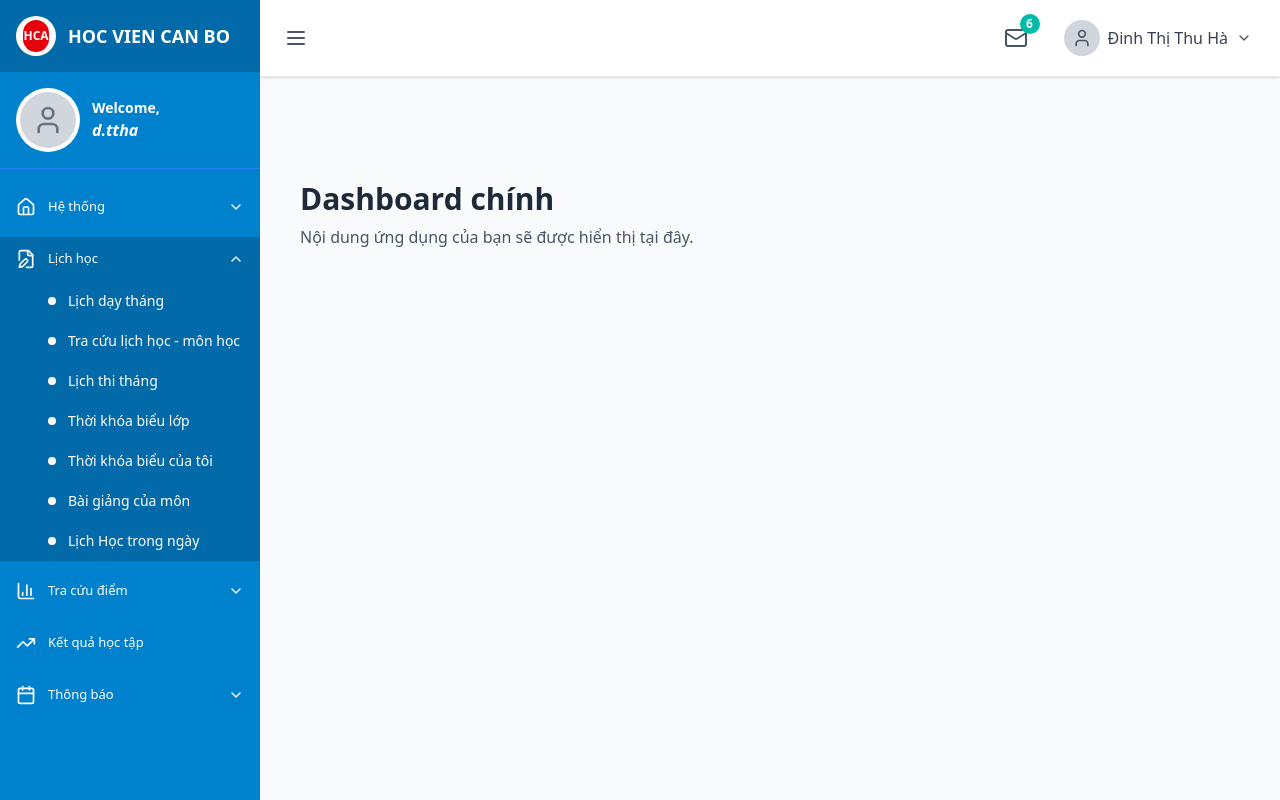
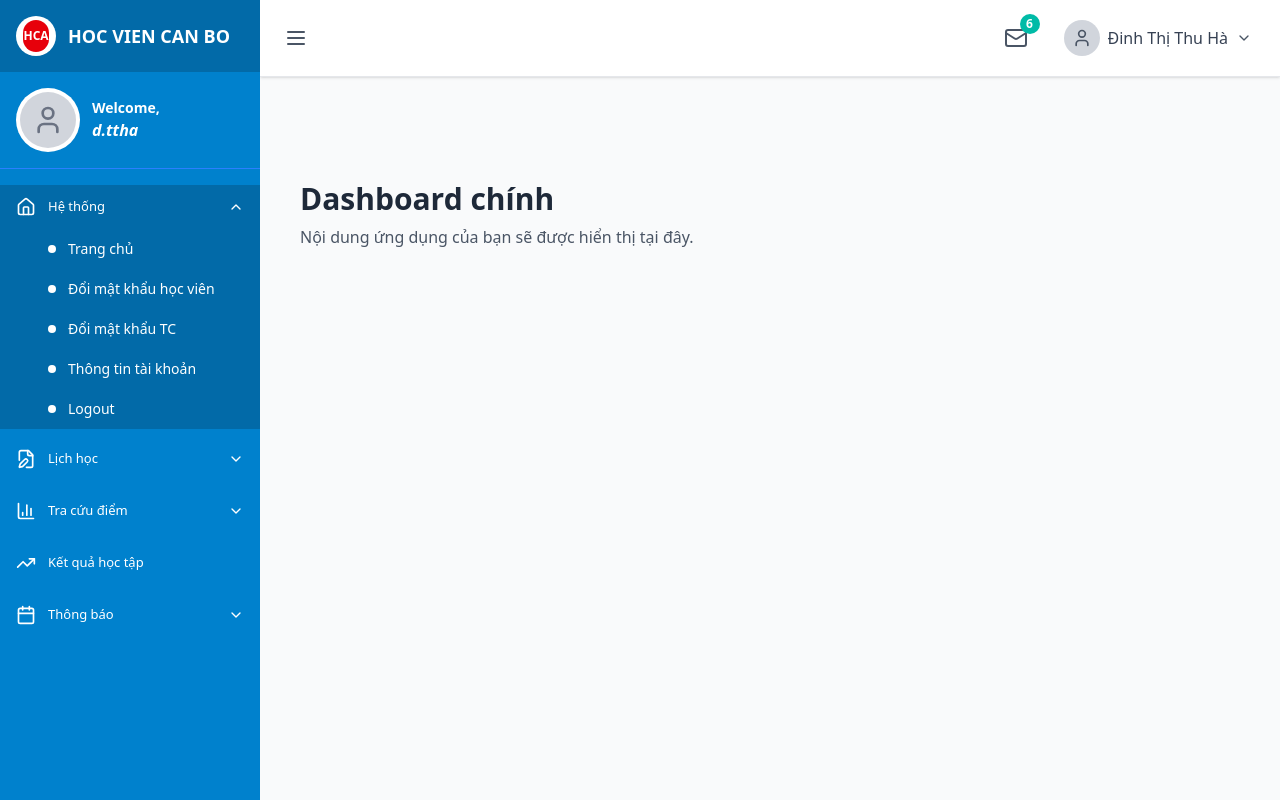
Before and after one commit to nmtien1801/HocVienCanBo, a React (Vite) app: page /dashboard in a window 1280 px wide. Built offline with nearby package versions, Linux system fonts and the light colour scheme.

Commit message:
update cây thư mục

```diff
--- a/src/App.jsx
+++ b/src/App.jsx
@@ -1,104 +1,9 @@
 import React, { useEffect, useRef, useState } from "react";
-import {
-  BrowserRouter as Router,
-  Routes,
-  Route,
-  Navigate,
-  Outlet,
-} from "react-router-dom";
-import { ToastContainer } from "react-toastify";
-import SlideBar from "./pages/slideBar/Sidebar";
-import Header from "./pages/header/Header";
-
-const useSelector = (selector) => {
-  const mockState = {
-    auth: { isAuthenticated: true },
-  };
-  return selector(mockState);
-};
-const useDispatch = () => () => console.log('Dispatch MOCK called');
-
-const Login = () => (
-  <div className="flex justify-center items-center h-screen bg-gray-100">
-    <div className="p-10 bg-white rounded-lg shadow-xl">
-      <h2 className="text-2xl font-bold text-gray-800">Login Page</h2>
-      <p className="text-gray-600 mt-2">Dùng mock state để chuyển hướng.</p>
-      <p className="mt-4 text-sm text-red-500">Giả lập: Bạn được coi là đã đăng nhập.</p>
-    </div>
-  </div>
-);
-
-
-// Component Placeholder: Nội dung chính sau khi đăng nhập
-const Dashboard = () => (
-  <div className="p-6">
-    <h1 className="text-3xl font-bold text-gray-800">Dashboard chính</h1>
-    <p className="text-gray-600 mt-2">Nội dung ứng dụng của bạn sẽ được hiển thị tại đây.</p>
-  </div>
-);
-
-
-const AuthenticatedLayout = () => {
-  const [isSidebarOpen, setIsSidebarOpen] = useState(true);
-
-  return (
-    <div className="h-screen w-full bg-gray-50 text-gray-800 font-sans overflow-hidden">
-      {/* Sidebar (cố định bên trái) */}
-      <SlideBar isSidebarOpen={isSidebarOpen} />
-
-      {/* Cột phải: Header + Main content */}
-      <div
-        className="flex flex-col h-full transition-all duration-300"
-        style={{ marginLeft: isSidebarOpen ? '260px' : '80px' }}
-      >
-        {/* Header */}
-        <Header
-            isSidebarOpen={isSidebarOpen}
-            toggleSidebar={() => setIsSidebarOpen(!isSidebarOpen)}
-          />
-
-        {/* Main Content */}
-        <main className="flex-grow overflow-auto p-4 pt-20">
-          <Outlet />
-        </main>
-      </div>
-    </div>
-  );
-};
-
-const ProtectedRoute = ({ children }) => {
-  const isAuthenticated = useSelector((state) => state.auth?.isAuthenticated);
-
-  if (!isAuthenticated) {
-    return <Navigate to="/login" replace />;
-  }
-
-  return children;
-};
+import RouterRoot from "./routes/RouterRoot.jsx";
 
 function App() {
-  const dispatch = useDispatch();
-
   return (
-    <Router>
-      <Routes>
-        <Route path="/login" element={<Login />} />
-        <Route
-          path="/"
-          element={
-            <ProtectedRoute>
-              <AuthenticatedLayout />
-            </ProtectedRoute>
-          }
-        >
-
-          <Route index element={<Navigate to="dashboard" replace />} />
-          <Route path="dashboard" element={<Dashboard />} />
-        </Route>
-        <Route path="*" element={<Navigate to="/login" replace />} />
-
-      </Routes>
-    </Router>
+    <RouterRoot />
   );
 }
 
--- /dev/null
+++ b/src/components/AuthenticatedLayout.jsx
@@ -0,0 +1,37 @@
+import React, { useEffect, useRef, useState } from "react";
+import {
+  Outlet,
+} from "react-router-dom";
+import { ToastContainer } from "react-toastify";
+import SlideBar from "./Sidebar";
+import Header from "./Header";
+
+function AuthenticatedLayout() {
+    const [isSidebarOpen, setIsSidebarOpen] = useState(true);
+
+    return (
+        <div className="h-screen w-full bg-gray-50 text-gray-800 font-sans overflow-hidden">
+            {/* Sidebar (cố định bên trái) */}
+            <SlideBar isSidebarOpen={isSidebarOpen} />
+
+            {/* Cột phải: Header + Main content */}
+            <div
+                className="flex flex-col h-full transition-all duration-300"
+                style={{ marginLeft: isSidebarOpen ? '260px' : '80px' }}
+            >
+                {/* Header */}
+                <Header
+                    isSidebarOpen={isSidebarOpen}
+                    toggleSidebar={() => setIsSidebarOpen(!isSidebarOpen)}
+                />
+
+                {/* Main Content */}
+                <main className="flex-grow overflow-auto p-4 pt-20">
+                    <Outlet />
+                </main>
+            </div>
+        </div>
+    );
+}
+
+export default AuthenticatedLayout;
--- a/src/pages/slideBar/Sidebar.jsx
+++ b/src/components/Sidebar.jsx
@@ -3,18 +3,10 @@ import { NavLink } from 'react-router-dom';
 import { Home, FileEdit, BarChart3, TrendingUp, Calendar, ChevronDown, Menu, X, Mail, User, LogOut } from 'lucide-react';
 
 export default function SlideBar({ isSidebarOpen }) {
-  const [expandedMenus, setExpandedMenus] = useState({
-    system: false,
-    schedule: true,
-    grades: false,
-    notifications: false
-  });
+  const [expandedMenu, setExpandedMenu] = useState('system');
 
   const toggleMenu = (menu) => {
-    setExpandedMenus(prev => ({
-      ...prev,
-      [menu]: !prev[menu]
-    }));
+    setExpandedMenu(prev => prev === menu ? null : menu);
   };
 
   const scheduleItems = [
@@ -87,14 +79,14 @@ export default function SlideBar({ isSidebarOpen }) {
               <div className="mb-2">
                 <button
                   onClick={() => toggleMenu('system')}
-                  className="w-full px-4 py-3 flex items-center gap-3 hover:bg-[#026aa8] transition-colors"
+                  className={`w-full px-4 py-3 flex items-center gap-3 hover:bg-[#026aa8] transition-colors ${expandedMenu === 'system' ? 'bg-[#026aa8]' : ''}`}
                 >
                   <Home className="w-5 h-5 flex-shrink-0" />
                   <span className="flex-1 text-left">Hệ thống</span>
-                  <ChevronDown className={`w-4 h-4 transition-transform ${expandedMenus.system ? 'rotate-180' : ''}`} />
+                  <ChevronDown className={`w-4 h-4 transition-transform ${expandedMenu === 'system' ? 'rotate-180' : ''}`} />
                 </button>
 
-                {expandedMenus.system && (
+                {expandedMenu === 'system' && (
                   <div className="bg-[#026aa8]">
                     {systemItems.map((item, index) => (
                       <NavLink
@@ -117,14 +109,14 @@ export default function SlideBar({ isSidebarOpen }) {
               <div className="mb-2">
                 <button
                   onClick={() => toggleMenu('schedule')}
-                  className="w-full px-4 py-3 flex items-center gap-3 bg-[#026aa8] hover:bg-[#025a8a] transition-colors"
+                  className={`w-full px-4 py-3 flex items-center gap-3 hover:bg-[#026aa8] transition-colors ${expandedMenu === 'schedule' ? 'bg-[#026aa8]' : ''}`}
                 >
                   <FileEdit className="w-5 h-5 flex-shrink-0" />
                   <span className="flex-1 text-left">Lịch học</span>
-                  <ChevronDown className={`w-4 h-4 transition-transform ${expandedMenus.schedule ? 'rotate-180' : ''}`} />
+                  <ChevronDown className={`w-4 h-4 transition-transform ${expandedMenu === 'schedule' ? 'rotate-180' : ''}`} />
                 </button>
 
-                {expandedMenus.schedule && (
+                {expandedMenu === 'schedule' && (
                   <div className="bg-[#026aa8]">
                     {scheduleItems.map((item, index) => (
                       <NavLink
@@ -147,14 +139,14 @@ export default function SlideBar({ isSidebarOpen }) {
               <div className="mb-2">
                 <button
                   onClick={() => toggleMenu('grades')}
-                  className="w-full px-4 py-3 flex items-center gap-3 hover:bg-[#026aa8] transition-colors"
+                  className={`w-full px-4 py-3 flex items-center gap-3 hover:bg-[#026aa8] transition-colors ${expandedMenu === 'grades' ? 'bg-[#026aa8]' : ''}`}
                 >
                   <BarChart3 className="w-5 h-5 flex-shrink-0" />
                   <span className="flex-1 text-left">Tra cứu điểm</span>
-                  <ChevronDown className={`w-4 h-4 transition-transform ${expandedMenus.grades ? 'rotate-180' : ''}`} />
+                  <ChevronDown className={`w-4 h-4 transition-transform ${expandedMenu === 'grades' ? 'rotate-180' : ''}`} />
                 </button>
 
-                {expandedMenus.grades && (
+                {expandedMenu === 'grades' && (
                   <div className="bg-[#026aa8]">
                     {gradesItems.map((item, index) => (
                       <NavLink
@@ -191,14 +183,14 @@ export default function SlideBar({ isSidebarOpen }) {
               <div className="mb-2">
                 <button
                   onClick={() => toggleMenu('notifications')}
-                  className="w-full px-4 py-3 flex items-center gap-3 hover:bg-[#026aa8] transition-colors"
+                  className={`w-full px-4 py-3 flex items-center gap-3 hover:bg-[#026aa8] transition-colors ${expandedMenu === 'notifications' ? 'bg-[#026aa8]' : ''}`}
                 >
                   <Calendar className="w-5 h-5 flex-shrink-0" />
                   <span className="flex-1 text-left">Thông báo</span>
-                  <ChevronDown className={`w-4 h-4 transition-transform ${expandedMenus.notifications ? 'rotate-180' : ''}`} />
+                  <ChevronDown className={`w-4 h-4 transition-transform ${expandedMenu === 'notifications' ? 'rotate-180' : ''}`} />
                 </button>
 
-                {expandedMenus.notifications && (
+                {expandedMenu === 'notifications' && (
                   <div className="bg-[#026aa8]">
                     {notificationItems.map((item, index) => (
                       <NavLink
--- /dev/null
+++ b/src/pages/system/Dashboard.jsx
@@ -0,0 +1,12 @@
+import React, { useEffect, useRef, useState } from "react";
+
+function Dashboard() {
+  return (
+    <div className="p-6">
+    <h1 className="text-3xl font-bold text-gray-800">Dashboard chính</h1>
+    <p className="text-gray-600 mt-2">Nội dung ứng dụng của bạn sẽ được hiển thị tại đây.</p>
+  </div>
+  );
+}
+
+export default Dashboard;
--- /dev/null
+++ b/src/routes/RouterRoot.jsx
@@ -0,0 +1,63 @@
+import React, { useEffect, useRef, useState } from "react";
+import {
+  BrowserRouter as Router,
+  Routes,
+  Route,
+  Navigate,
+} from "react-router-dom";
+import AuthenticatedLayout from "../components/AuthenticatedLayout";
+import Dashboard from "../pages/system/Dashboard";
+
+const useSelector = (selector) => {
+  const mockState = {
+    auth: { isAuthenticated: true },
+  };
+  return selector(mockState);
+};
+const useDispatch = () => () => console.log('Dispatch MOCK called');
+
+const Login = () => (
+  <div className="flex justify-center items-center h-screen bg-gray-100">
+    <div className="p-10 bg-white rounded-lg shadow-xl">
+      <h2 className="text-2xl font-bold text-gray-800">Login Page</h2>
+      <p className="text-gray-600 mt-2">Dùng mock state để chuyển hướng.</p>
+      <p className="mt-4 text-sm text-red-500">Giả lập: Bạn được coi là đã đăng nhập.</p>
+    </div>
+  </div>
+);
+
+const ProtectedRoute = ({ children }) => {
+  const isAuthenticated = useSelector((state) => state.auth?.isAuthenticated);
+
+  if (!isAuthenticated) {
+    return <Navigate to="/login" replace />;
+  }
+
+  return children;
+};
+
+function RouterRoot() {
+  return (
+    <Router>
+      <Routes>
+        <Route path="/login" element={<Login />} />
+        <Route
+          path="/"
+          element={
+            <ProtectedRoute>
+              <AuthenticatedLayout />
+            </ProtectedRoute>
+          }
+        >
+
+          <Route index element={<Navigate to="dashboard" replace />} />
+          <Route path="dashboard" element={<Dashboard />} />
+        </Route>
+        <Route path="*" element={<Navigate to="/login" replace />} />
+
+      </Routes>
+    </Router>
+  );
+}
+
+export default RouterRoot;
```
Also changed, not shown: src/components/Header.jsx (renamed from src/pages/header/Header.jsx), src/pages/auth/Login.jsx (renamed from src/pages/login/Login.jsx).
